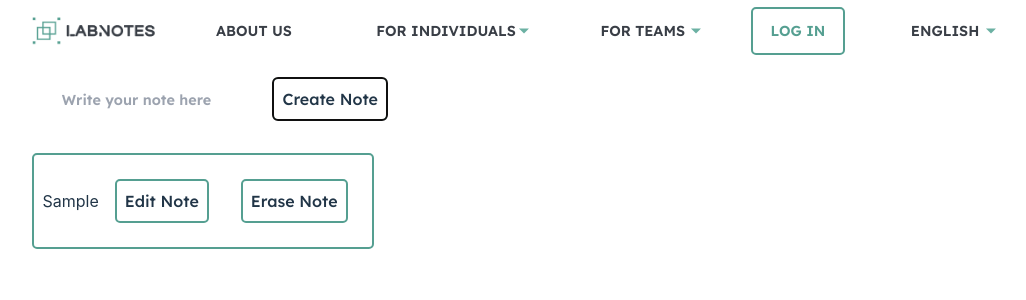
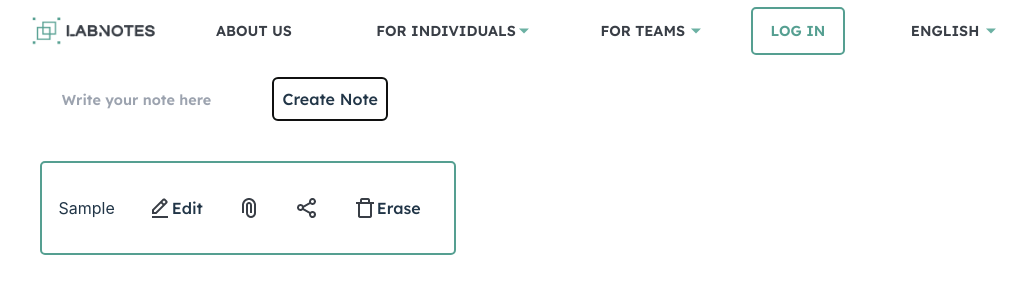
Before and after one commit to Naom19/labnotes, a React (Vite) app: page / in a window 1280 px wide. Both pictures are taken after typing "Sample" into the empty fields and a click on the button "Create Note". Shown: the top 300 px of the page, without its empty margins (121-1147 px from the left). Built offline with nearby package versions, Linux system fonts and the light colour scheme.

Commit message:
style: note buttons

```diff
--- a/src/Components/pageComponents/page.css
+++ b/src/Components/pageComponents/page.css
@@ -39,8 +39,8 @@
   align-items: center;
   background-color: #FFFFFF;
   width: fit-content;
-  margin: 1rem;
-  padding: 0.5rem;
+  margin: 1.5rem;
+  padding: 1rem;
   border: 0.16rem solid #559F91;
   border-radius: 0.313rem;
 }
@@ -50,11 +50,26 @@
   justify-content: center;
   align-items: center;
   font-family: 'Lexend', sans-serif;
-  margin: 1rem;
+  margin: 0.5rem;
+  margin-left: 1.5rem;
   padding: 0.5rem;
-  border: 0.16rem solid #559F91;
-  border-radius: 0.313rem;
   background-color: #FFFFFF;
+}
+
+.buttonFile {
+  display: flex;
+  justify-content: center;
+  background-color: #FFFFFF;
+  margin: 0.5rem;
+  padding: 0.5rem;
+}
+
+.buttonShare {
+  display: flex;
+  justify-content: center;
+  background-color: #FFFFFF;
+  margin: 0.5rem;
+  padding: 0.5rem;
 }
 
 .buttonEraseNote {
@@ -62,9 +77,9 @@
   justify-content: center;
   align-items: center;
   font-family: 'Lexend', sans-serif;
-  margin: 1rem;
+  margin: 0.5rem;
   padding: 0.5rem;
-  border: 0.16rem solid #559F91;
-  border-radius: 0.313rem;
+  /* border: 0.16rem solid #559F91;
+  border-radius: 0.313rem; */
   background-color: #FFFFFF;
 }
--- a/src/Components/pageComponents/page.tsx
+++ b/src/Components/pageComponents/page.tsx
@@ -1,4 +1,8 @@
 import { useState } from 'react'
+import logo from '../../../images/edit.png';
+import logoF from '../../../images/paperclip-regular-24.png';
+import logoS from '../../../images/share-alt-regular-24.png';
+import logoT from '../../../images/trash-alt-regular-24.png';
 
 type NoteType = {
   text: string
@@ -12,6 +16,9 @@ function Page() {
   // <string> es una anotación de typescript para especificar que useState está destinado a almacenar un valor de string (Hook)
   const [editingIndex, setEditingIndex] = useState<number | undefined>();
   // tomamos el indíce de la nota para la edición, se utiliza undefined para cuando la nota no se está editando
+
+  // Crear una nueva variable editingNote
+  const [editingNote, setEditingNotes] = useState<NoteType[]>([]);
 
   function createNote() { // Revisa si se está editando la nota, en caso de ser cierto llama editNote
     if (editingIndex !== null && editingIndex !== undefined) {
@@ -47,7 +54,7 @@ function Page() {
       <div>
         <input
           type="text"
-          value={currentNote}
+          value={currentNote} // mejorar cómo se enlazan create, edit y currentNote (solo con el arreglo de notas)
           onChange={(e) => setCurrentNote(e.target.value)}
           placeholder="Write your note here"
           className='noteInput'
@@ -72,10 +79,18 @@ function Page() {
                 note.text
               )}
               <button onClick={() => startEditing(index)} className='buttonEditNote'>
-                Edit Note
+                <img src={logo} alt='edit' />
+                Edit
+              </button>
+              <button className='buttonFile'>
+              <img src={logoF} alt='add file' />
+              </button>
+              <button className='buttonShare'>
+              <img src={logoS} alt='share' />
               </button>
               <button onClick={() => eraseNote(index)} className='buttonEraseNote'>
-                Erase Note
+              <img src={logoT} alt='trash' />
+                Erase
               </button>
             </li>
           ))}
```
